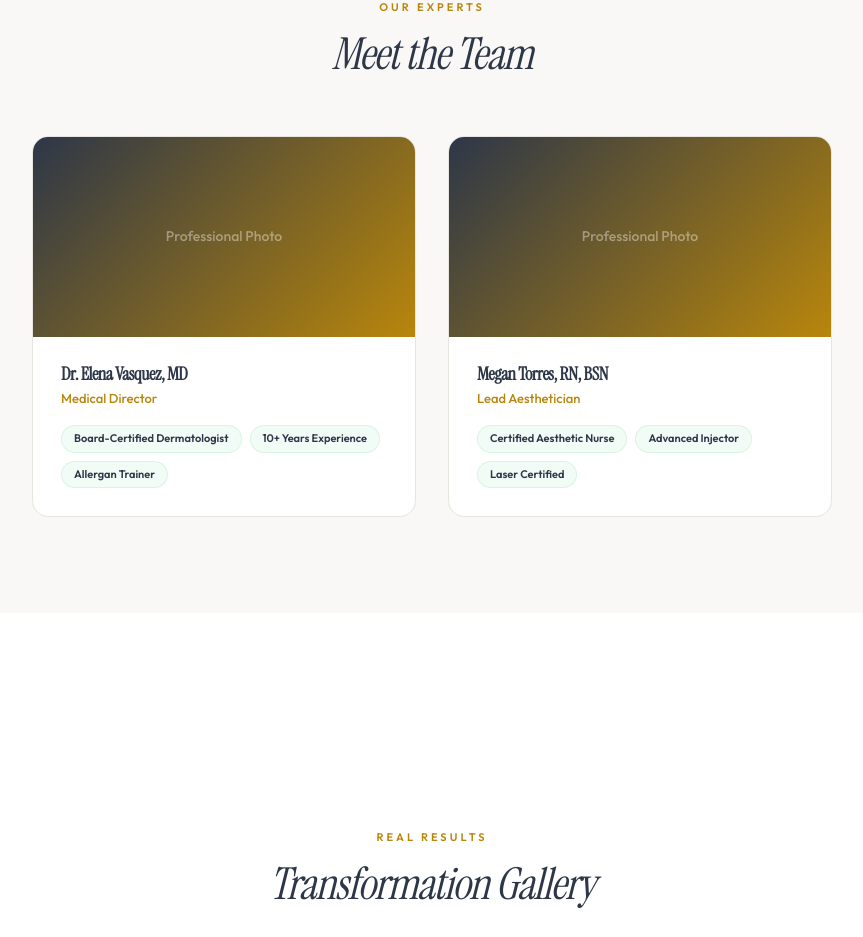
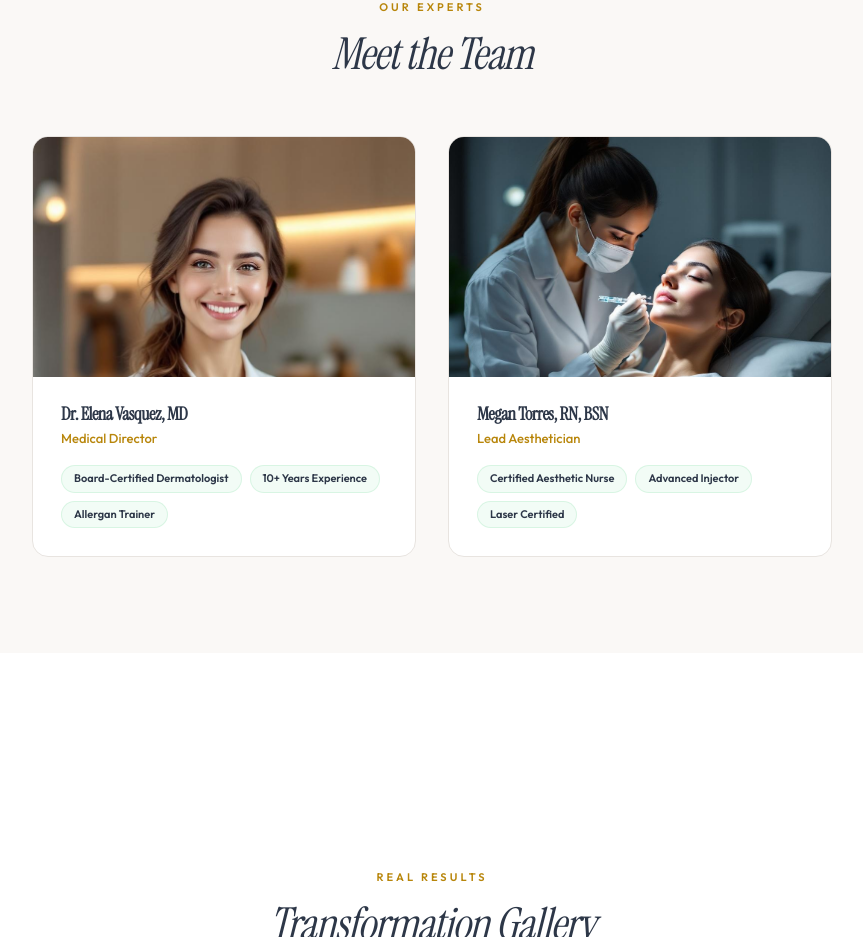
Before and after one commit to blackdiamondcyber-png/black-diamond-cyber, a Next.js app: page /demo/medspa in a window 1280 px wide. Shown: the part 2080-3017 px from the top of the page, without its empty margins (208-1071 px from the left). Built offline with nearby package versions, Linux system fonts and the light colour scheme.

Commit message:
fix: replace all photo placeholders with real AI-generated images
- dental/about: gradient placeholder -> dental-dentist-male.jpg
- medspa/team: 'Professional Photo' gradient -> aesthetician + botox images
- All sections now show real photos, no placeholder boxes

```diff
--- a/src/app/demo/dental/page.tsx
+++ b/src/app/demo/dental/page.tsx
@@ -558,21 +558,9 @@ export default function DentalDemoPage() {
         <section style={{ ...sectionPad, background: C.bgSoft }}>
           <div style={container}>
             <div className="demo-grid-2col" style={{ display: "grid", gap: "48px", alignItems: "center" }}>
-              {/* Photo placeholder */}
-              <div
-                style={{
-                  background: `linear-gradient(135deg, ${C.navy}, ${C.teal})`,
-                  borderRadius: "16px",
-                  aspectRatio: "4/3",
-                  display: "flex",
-                  alignItems: "center",
-                  justifyContent: "center",
-                  color: "rgba(255,255,255,.4)",
-                  fontSize: "14px",
-                  fontWeight: 500,
-                }}
-              >
-                Dr. Mitchell & Team Photo
+              {/* About Photo */}
+              <div style={{ position: "relative", borderRadius: "16px", overflow: "hidden", aspectRatio: "4/3" }}>
+                <Image src="/images/dental-dentist-male.jpg" alt="Dr. Sarah Mitchell and Team" fill style={{ objectFit: "cover" }} />
               </div>
               <div>
                 <p style={{ fontSize: "12px", fontWeight: 700, letterSpacing: "2px", textTransform: "uppercase", color: C.teal, marginBottom: "8px" }}>
--- a/src/app/demo/medspa/page.tsx
+++ b/src/app/demo/medspa/page.tsx
@@ -636,18 +636,13 @@ export default function MedSpaDemoPage() {
                     border: `1px solid ${C.border}`,
                   }}
                 >
-                  <div
-                    style={{
-                      background: `linear-gradient(135deg, ${C.charcoal}, ${C.rose})`,
-                      height: "200px",
-                      display: "flex",
-                      alignItems: "center",
-                      justifyContent: "center",
-                      color: "rgba(255,255,255,.4)",
-                      fontSize: "14px",
-                    }}
-                  >
-                    Professional Photo
+                  <div style={{ position: "relative", height: "240px", overflow: "hidden" }}>
+                    <Image
+                      src={t.name.includes("Elena") ? "/images/medspa-aesthetician.jpg" : "/images/medspa-botox.jpg"}
+                      alt={t.name}
+                      fill
+                      style={{ objectFit: "cover", objectPosition: "top" }}
+                    />
                   </div>
                   <div style={{ padding: "28px" }}>
                     <h3 style={{ fontSize: "18px", fontWeight: 600, color: C.charcoal, marginBottom: "4px" }}>
```
